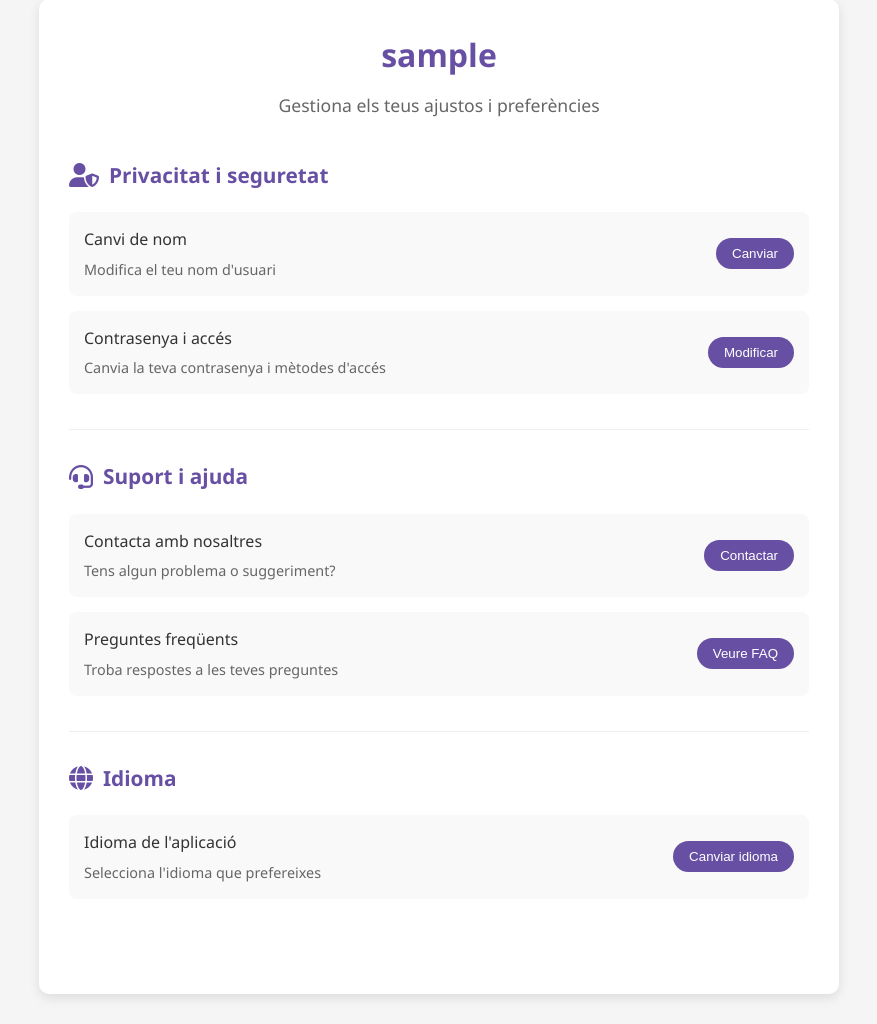
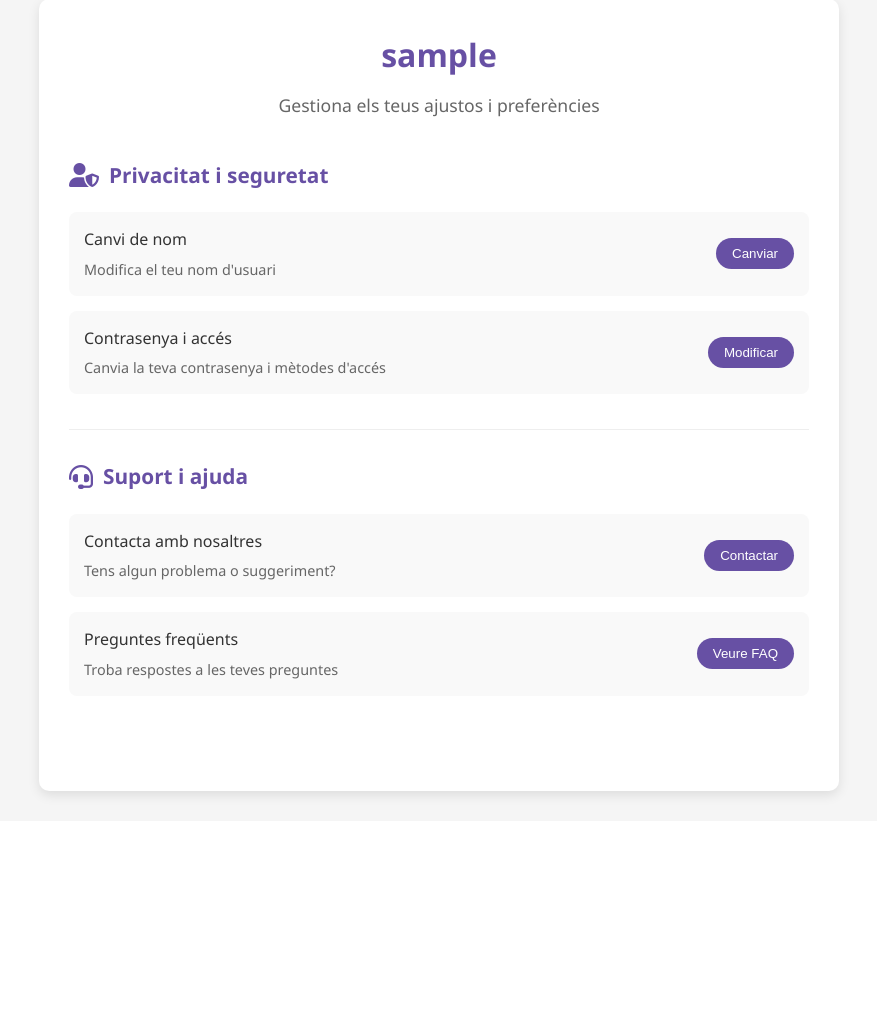
Before and after one commit to NilJou/Web_La_trobada, a Flask app: page /usuari in a window 1280 px wide. Shown: the part 99-1123 px from the top of the page, without its empty margins (201-1078 px from the left). After the commit the page ends 901 px from the top, so only its background shows below. Run offline with Flask 3, Linux system fonts and the light colour scheme; the visitor is signed in with stand-in values (Sample User, id 1).

Commit message:
Final web

```diff
--- a/webapp/routes.py
+++ b/webapp/routes.py
@@ -8,6 +8,7 @@ IP_API = "10.100.3.25:5000"
 # Creació d'un Blueprint
 routes = Blueprint('routes', __name__)
 
+# Funció per obtenir l'ID d'un usuari
 def get_user_id(user):
     try:
         url = f"http://{IP_API}/api/usuario/id/{user}"
@@ -22,7 +23,7 @@ def get_user_id(user):
         print(f"Error: {str(e)}")
         return None
 
-# Ruta principal
+# Ruta principal (obre el login)
 @routes.route('/')
 def home():
     return render_template('login.html')
@@ -49,7 +50,7 @@ def login():
             if response.status_code == 200:
                 # Guardar usuari a la sessió i redirigir al fòrum
                 session['user'] = username
-                return render_template('foro.html')
+                return redirect(url_for('routes.foro'))  # Canvia aquesta línia
             else:
                 # Si hi ha error, mostrar missatge d'error
                 return jsonify({
@@ -115,8 +116,9 @@ def foro():
             processed_posts = []
             for post in posts:
                 processed = {
-                    'nom_usuari': post.get('username'),
-                    'missatge': post.get('missatge'),
+                    'user_initial': post.get('nom_usuari', 'U')[0].upper(),
+                    'username': post.get('nom_usuari', 'Usuario'),
+                    'content': post.get('mensaje', ''),
                 }
                 processed_posts.append(processed)
 
@@ -160,6 +162,7 @@ def crear_post():
 def escaner():
     return render_template('escaner.html')
 
+# Ruta per escanejar una carta
 @routes.route('/carta/web', methods=['GET', 'POST'])
 def carta_web():
     try:
@@ -190,6 +193,7 @@ def carta_web():
     except Exception as e:
         return render_template('escaner.html', error=f"Error inesperat: {str(e)}")
 
+# Ruta per afegir una carta a una col·lecció
 @routes.route('/afegir_carta_colleccio', methods=['POST'])
 def afegir_carta_colleccio():
     try:
@@ -222,6 +226,7 @@ def afegir_carta_colleccio():
     except Exception as e:
         return jsonify({'status': 'error', 'message': f"S'ha produït un error: {str(e)}"}), 500
 
+# Ruta per obtenir les col·leccions de l'usuari
 @routes.route('/obtenir_colleccions')
 def obtenir_colleccions():
     try:
@@ -416,6 +421,7 @@ def veure_colleccio(colleccio_id):
 def xat():
     return render_template('xat.html')
 
+# Ruta per obtenir els contactes
 @routes.route('/api/xat/contactes')
 def obtener_contactes():
     try:
@@ -442,6 +448,7 @@ def obtener_contactes():
     except Exception as e:
         print(f"Error: {str(e)}")
 
+# Ruta per buscar usuaris
 @routes.route('/buscar_usuarios', methods=['GET'])
 def buscar_usuarios():
     try:
@@ -459,6 +466,7 @@ def buscar_usuarios():
     except Exception as e:
         return jsonify({'status': 'error', 'message': str(e)}), 500
 
+# Ruta per crear una nova conversa
 @routes.route('/crear_conversacion', methods=['POST'])
 def crear_conversacion():
     try:
@@ -489,6 +497,7 @@ def crear_conversacion():
     except Exception as e:
         return jsonify({'status': 'error', 'message': str(e)}), 500
 
+# Ruta per obtenir una conversa específica
 @routes.route('/obtener_conversacion/<string:conversacion_id>', methods=['GET'])
 def obtener_conversacion(conversacion_id):
     try:
@@ -518,6 +527,7 @@ def obtener_conversacion(conversacion_id):
         print(f"Error: {str(e)}")
         return jsonify({'status': 'error', 'message': str(e)}), 500
 
+# Ruta per obtenir l'usuari actual
 @routes.route('/usuario_actual')
 def usuario_actual():
     id = get_user_id(session['user'])
@@ -526,6 +536,7 @@ def usuario_actual():
             # si también lo guardaste
         })
 
+# Ruta per enviar un missatge
 @routes.route('/enviar_mensaje', methods=['POST'])
 def enviar_mensaje():
     try:
--- a/webapp/templates/usuari.html
+++ b/webapp/templates/usuari.html
@@ -86,20 +86,6 @@
                 </div>
             </div>
 
-            <div class="seccio-ajustos">
-                <h2 class="titol-seccio">
-                    <i class="icona-seccio fas fa-globe"></i>
-                    Idioma
-                </h2>
-
-                <div class="opcio-ajust">
-                    <div class="text-opcio">
-                        <div class="titol-opcio">Idioma de l'aplicació</div>
-                        <div class="descripcio-opcio">Selecciona l'idioma que prefereixes</div>
-                    </div>
-                    <button class="boto-opcio">Canviar idioma</button>
-                </div>
-            </div>
         </div>
     </main>
 
@@ -169,7 +155,7 @@
             <div class="faq-container">
                 <div class="faq-item">
                     <h4>Com puc afegir cartes a la meva col·lecció?</h4>
-                    <p>Pots escanejar les teves cartes mitjançant la càmera del teu dispositiu. L'aplicació les reconeixerà automàticament i les afegirà a la teva col·lecció personal.</p>
+                    <p>Pots escanejar les teves cartes escribint el nom de la carta desitjada. L'aplicació les reconeixerà automàticament i les afegirà a la teva col·lecció personal.</p>
                 </div>
 
                 <div class="faq-item">
@@ -194,7 +180,7 @@
 
                 <div class="faq-item">
                     <h4>Puc accedir a l'aplicació des del meu ordinador?</h4>
-                    <p>Sí, hi ha una versió web (webapp) que et permet accedir a totes les funcions de la plataforma des del navegador.</p>
+                    <p>Sí, hi ha una versió web que et permet accedir a totes les funcions de la plataforma des del navegador.</p>
                 </div>
 
                 <div class="faq-item">
```
